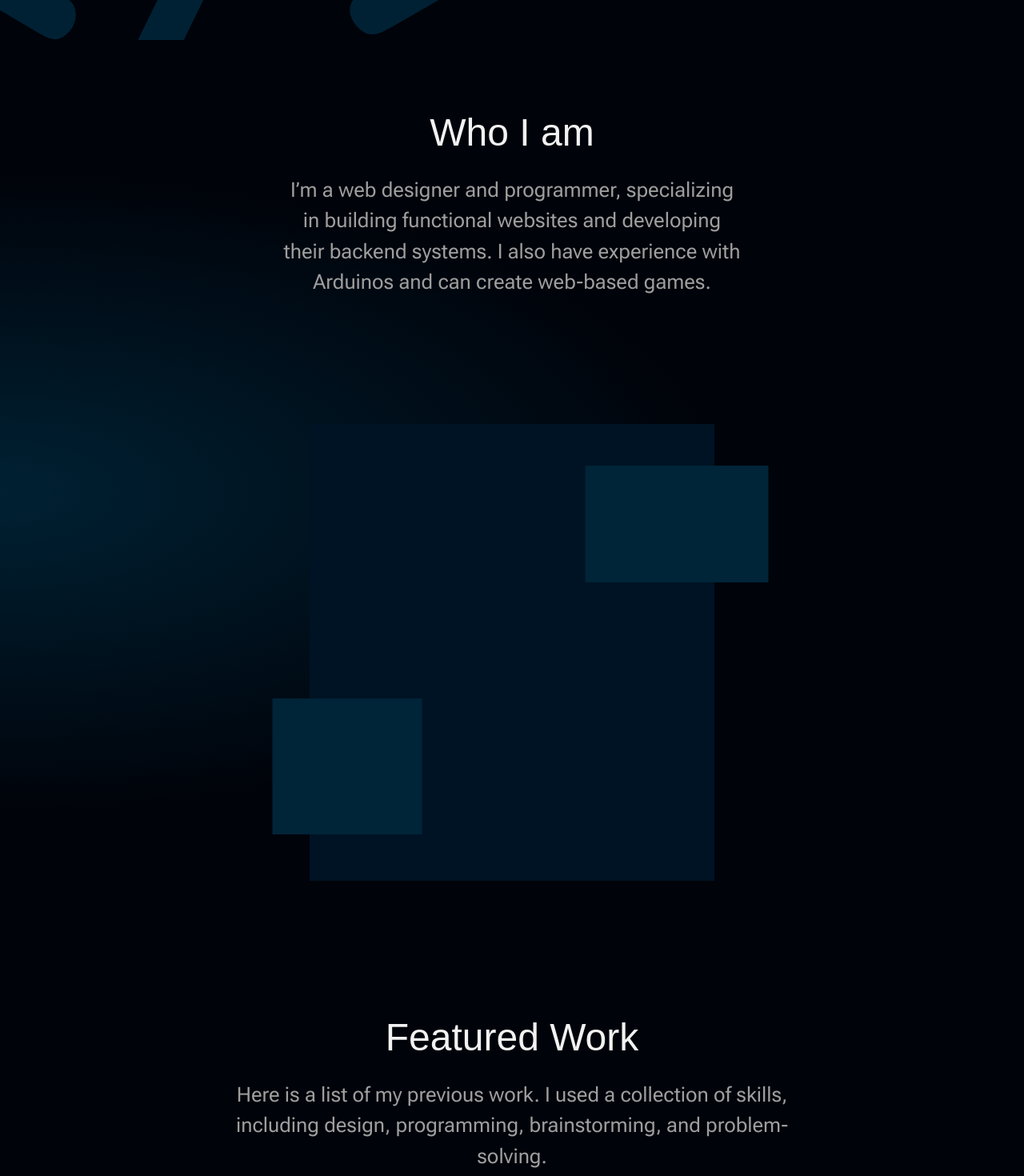
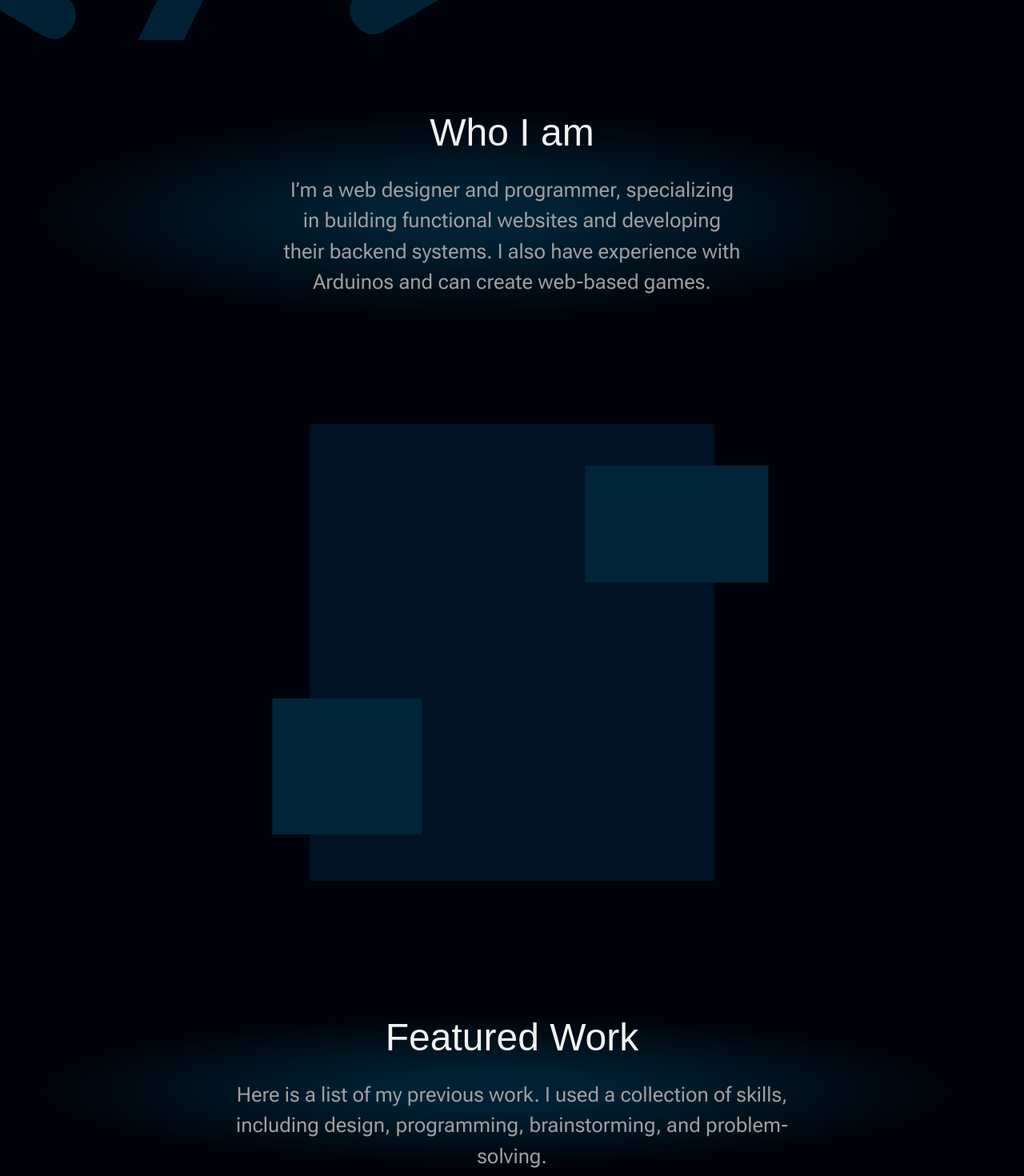
Before and after one commit to DaSmelterSaif/portfolio, a Vue app: page / in a window 1280 px wide. Shown: the part 820-2290 px from the top of the page at 80% size. Built offline with nearby package versions, Linux system fonts and the light colour scheme; a web font is replaced by a local one.

Commit message:
added gradients across page

```diff
--- a/src/components/AboutMeSec.vue
+++ b/src/components/AboutMeSec.vue
@@ -15,9 +15,11 @@ export default {
 <template>
     <!--// TODO - Fix the h2 header being too much close to the top. -->
     <!-- TODO - Pick images for this sec. -->
-    <section id="about-me"
-        class="bg-bg-dark w-full flex 2xl:flex-row flex-col md:px-28 p-10 md:py-20 sm:py-10 py-30 bg-radial-[at_0%_50%] from-[#002133] from-0% to-bg-dark to-50%">
-        <div class="flex-1 flex flex-col justify-center"> <!-- bg-amber-300/30 -->
+    <!-- Beware, negative margin at first div. -->
+    <section id="about-me" class="bg-bg-dark w-full flex 2xl:flex-row flex-col md:px-28 p-10 md:py-20 sm:py-10 py-30">
+        <div
+            class="flex-1 flex flex-col justify-center 2xl:bg-radial-[at_0%_50%] md:bg-radial-[at_50%_50%] bg-radial-[at_0%_50%] from-[#002133] from-15% to-transparent to-65% md:-ml-28 -ml-10 md:pl-28 pl-10">
+            <!-- bg-amber-300/30 -->
             <h2 class="font-inclusive-sans text-sec-title-font text-text 2xl:text-left md:text-center mb-4">
                 Who I am</h2>
             <p
--- a/src/components/AboutWebsiteSec.vue
+++ b/src/components/AboutWebsiteSec.vue
@@ -19,7 +19,7 @@ export default {
                 <p class="text-text font-roboto-flex text-body-font">AaBb</p>
             </div>
         </div>
-        <div class="flex-1">
+        <div class="flex-1 bg-radial-[at_50%_50%] from-[#002133] from-20% to-transparent to-75%">
             <h2 class="font-inclusive-sans text-sec-title-font text-text mb-4">Design of This Website</h2>
             <p class="font-roboto-flex text-body-font text-text-muted xl:p-0 pr-20">
                 A lot of research, inspiration-gathering, and effort went into making this website. It was made with
--- a/src/components/ProjectsSec.vue
+++ b/src/components/ProjectsSec.vue
@@ -13,7 +13,8 @@ export default {
     <!-- TODO - Add gradients here using the utility classes here. -->
     <!-- bg-radial-[at_100%_50%] from-[#002133] from-0% to-bg-dark to-50% -->
     <section id="projects" class="bg-bg-dark md:px-10 px-10 md:py-20 sm:py-10 py-30">
-        <div class="">
+        <div
+            class="md:bg-radial-[at_50%_50%] bg-radial-[at_0%_50%] -ml-10 pl-10 from-[#002133] from-15% to-transparent to-65%">
             <h2 class="font-inclusive-sans text-sec-title-font md:text-center text-text mb-4">
                 Featured Work
             </h2>
@@ -22,7 +23,8 @@ export default {
                 brainstorming, and problem-solving.
             </p>
         </div>
-        <div class="flex lg:flex-row lg:items-start flex-col justify-center items-center sm:gap-30 gap-0 py-30">
+        <div
+            class="flex lg:flex-row lg:items-start flex-col justify-center items-center sm:gap-30 gap-0 py-30 lg:bg-radial-[at_100%_50%] bg-radial-[at_50%_50%] from-[#002133] from-15% to-transparent to-65% -mr-10 pr-10">
             <img src="/images/campus-management-sys.jpg"
                 class="bg-bg aspect-16/10 min-w-41.25 flex-1 shadow-br-highlight border border-text-muted">
             <!-- <div class="bg-bg aspect-16/10 max-w-[95vw] w-full flex-1"></div> -->
@@ -38,7 +40,8 @@ export default {
                 </p>
             </div>
         </div>
-        <div class="flex lg:flex-row lg:items-start flex-col-reverse justify-center items-center sm:gap-30 gap-0 py-30">
+        <div
+            class="flex lg:flex-row lg:items-start flex-col-reverse justify-center items-center sm:gap-30 gap-0 py-30 lg:bg-radial-[at_0%_50%] bg-radial-[at_50%_50%] from-[#002133] from-15% to-transparent to-65% -ml-10 pl-10">
             <div class="flex flex-col items-start flex-1 mt-10 w-full">
                 <h3 class="font-inclusive-sans text-sub-title-font text-text mb-2">
                     Tic-Tac-Toe Discord Bot
@@ -52,7 +55,8 @@ export default {
             <img src="/images/tic-tac-toe-discord-bot.jpg"
                 class="bg-bg aspect-16/10 min-w-41.25 flex-1 shadow-br-highlight border border-text-muted">
         </div>
-        <div class="flex lg:flex-row lg:items-start flex-col justify-center items-center sm:gap-30 gap-0 pt-30">
+        <div
+            class="flex lg:flex-row lg:items-start flex-col justify-center items-center sm:gap-30 gap-0 pt-30 lg:bg-radial-[at_100%_50%] bg-radial-[at_50%_50%] from-[#002133] from-15% to-transparent to-65% -mr-10 pr-10">
             <div class="bg-bg aspect-16/10 max-w-[95vw] w-full flex-1 shadow-br-highlight border border-text-muted">
             </div>
             <div class="flex flex-col items-start flex-1 mt-10 w-full">
```
